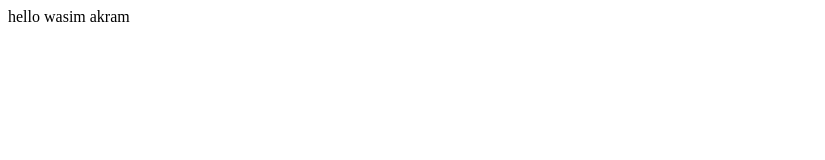
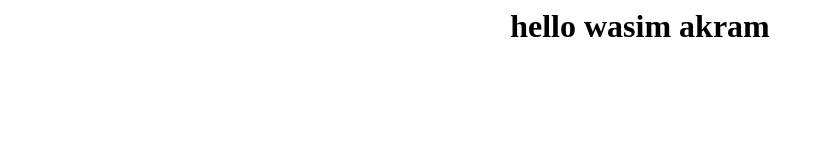
Before and after one commit to wasim1221/khan, a plain HTML site: page index.html in a window 1280 px wide. Shown: the whole page, without its empty margins (0-825 px from the left). Drawn offline with Linux system fonts and the light colour scheme.

Commit message:
Update index.html

```diff
--- a/index.html
+++ b/index.html
@@ -1,3 +1,5 @@
 <html>
-<body> hello wasim akram</body>
+<body bggrond=blue>
+  <h1><center> hello wasim akram</center></h1>
+  </body>
 </html>
```
